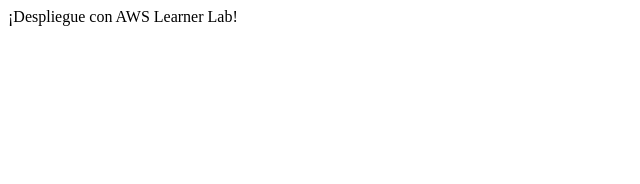
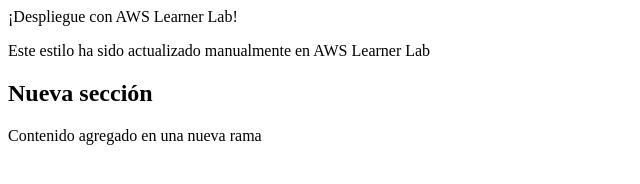
Before and after one commit to NeonNecron/mi-proyecto-devops, a plain HTML site: page src/index.html in a window 1280 px wide. Shown: the whole page, without its empty margins (0-640 px from the left). Drawn offline with Linux system fonts and the light colour scheme.

Commit message:
Nueva sección agregada

```diff
--- a/src/index.html
+++ b/src/index.html
@@ -1,4 +1,4 @@
-<DOCTYPE htm >
+<!DOCTYPE html>
 	<html lang="es">
 	<head>
 		<meta charset="UTF-8">
@@ -8,5 +8,8 @@
 	</head>
 	<body>
 		<hl>¡Despliegue con AWS Learner Lab!</hl>
+		<p>Este estilo ha sido actualizado manualmente en AWS Learner Lab</p>
+		<h2>Nueva sección</h2>
+		<p>Contenido agregado en una nueva rama</p>
 	</body>
 </html>
```
Lines whose indentation alone changed are shown as unchanged.
